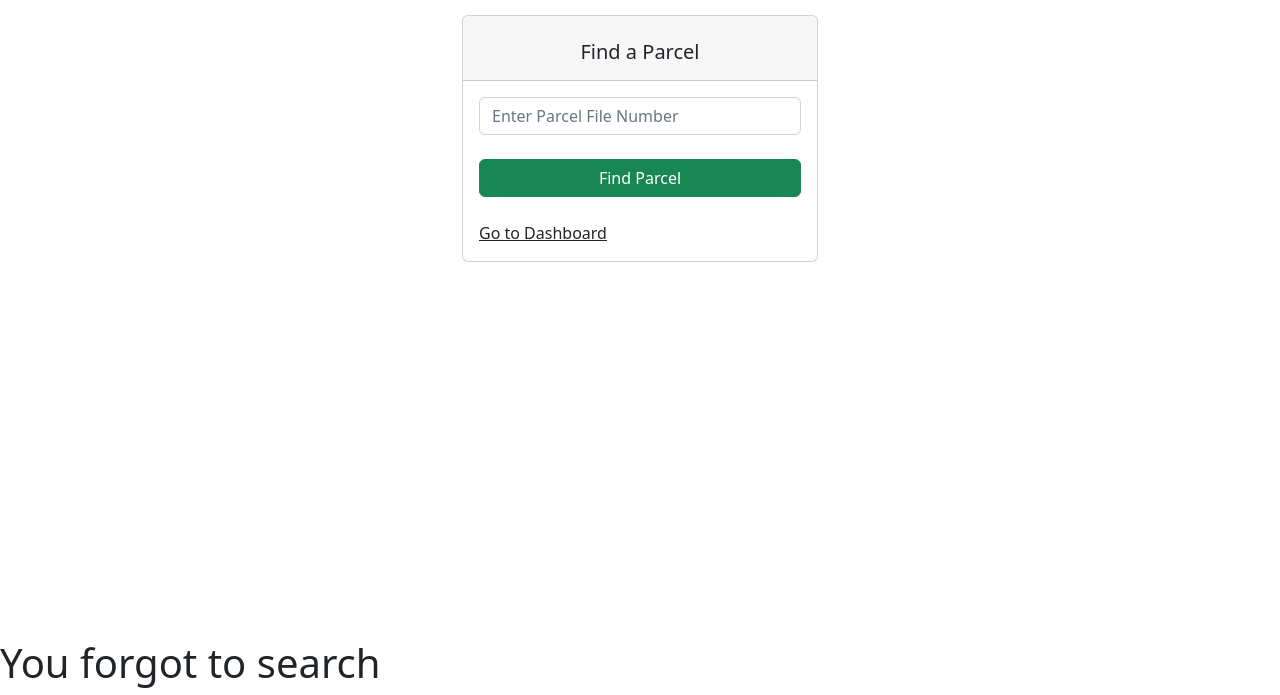
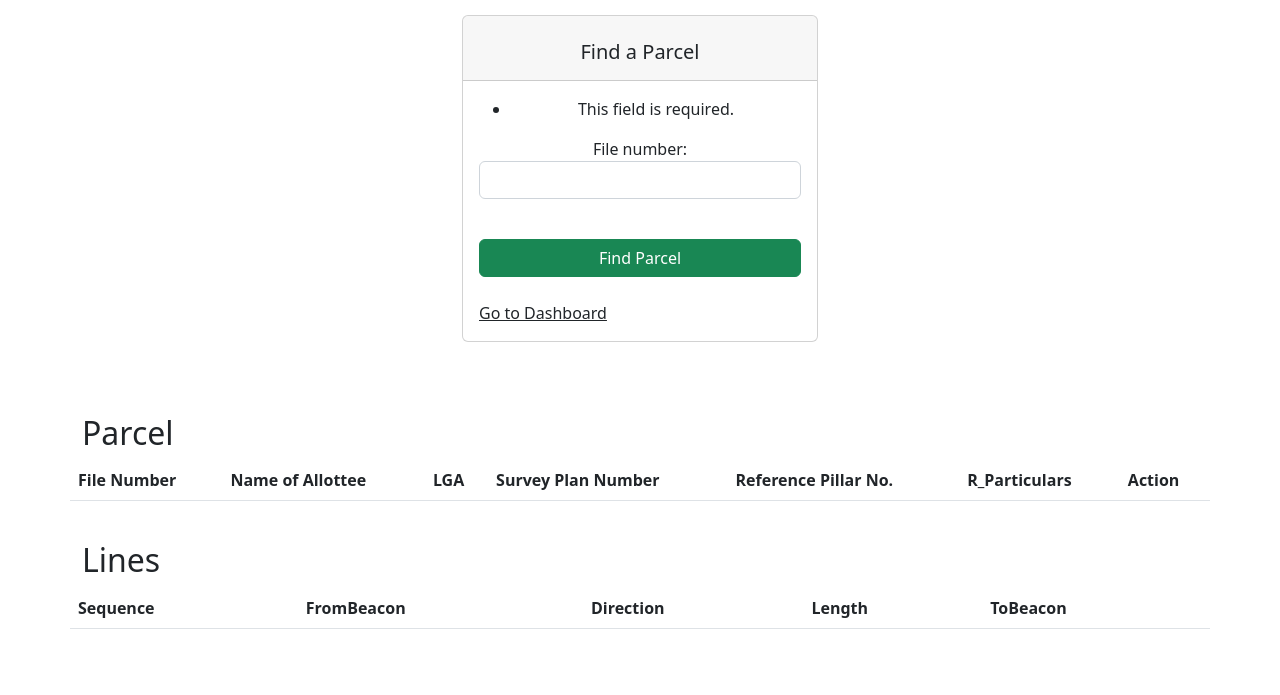
Before and after one commit to ojsys/abiagis, a Django app: page /search_page/ in a window 1280 px wide. Shown: the part 177-872 px from the top of the page. After the commit the page ends 806 px from the top, so only its background shows below. Run offline with Django 4.2, Linux system fonts and the light colour scheme; lists and menus that the app fills with data are empty; some libraries are stand-ins or nearby versions.

Commit message:
progress on the search view

```diff
--- a/abiagis/settings.py
+++ b/abiagis/settings.py
@@ -44,6 +44,7 @@
     'django.contrib.staticfiles',
     'account',
     'coapp',
+    'django_filters',
 ]
 
 CRISPY_ALLOWED_TEMPLATE_PACKS = 'bootstrap5'
--- /dev/null
+++ b/coapp/forms.py
@@ -0,0 +1,4 @@
+from django import forms
+
+class ParcelSearchForm(forms.Form):
+    file_number = forms.CharField(widget=forms.TextInput(attrs={'class': 'form-control'}))
--- a/coapp/templates/coapp/search_page.html
+++ b/coapp/templates/coapp/search_page.html
@@ -18,7 +18,7 @@
             <div class="container">
               <div class="row justify-content-center">
                 <div class="col-lg-5 text-center mx-auto">
-                  <h1 class="text-white mb-2 mt-5">Welcome!</h1>
+                  <h1 class="text-black mb-2 mt-5">SEARCH PARCEL</h1>
                   <p class="text-lead text-white"></p>
                 </div>
 
@@ -37,10 +37,10 @@
                   {% endif %}
 
                   <div class="card-body">
-                    <form role="form text-left" method='post' action="{% url 'search_page' %}">
+                    <form role="form text-left" method='GET' action="{% url 'search_page' %}">
                         {% csrf_token %}
                       <div class="text-center">
-                        <input type="search" class="form-control" name="q" placeholder="Enter Parcel File Number">
+                        {{ form.as_p }}
                       </div>
                       <div class="text-center">
                         <input type="submit" value="Find Parcel" class="btn btn-success w-100 my-4 mb-2">
@@ -51,15 +51,74 @@
                 </div>
               </div>
             </div>
+            <div class="row mt-5">
+                <h2 class="mt-4">Parcel</h2>
+                <table class="table">
+                    <thead>
+                      <tr>
+                        <th scope="col">File Number</th>
+                        <th scope="col">Name of Allottee</th>
+                        <th scope="col">LGA</th>
+                        <th scope="col">Survey Plan Number</th>
+                        <th scope="col">Reference Pillar No.</th>
+                        <th scope="col">R_Particulars</th>
+                        <th scope="col">Action</th>
+                      </tr>
+                    </thead>
+                    <tbody>
+                        {% for parcel in parcels %}
+
+                      <tr>
+                        <td>{{ parcel.FileNumber }}</td>
+                        <td>{{ parcel.Name_of_Allottee}}</td>
+                        <td>{{ parcel.LGA}}</td>
+                        <td>{{ parcel.Plan_No }}</td>
+                        <td>{{ parcel.Starting_Pillar_No}}</td>
+                        <td>{{ parcel.R_Particulars }}</td>
+                        <td><a href="{% url 'view_parcel' parcel.id %}">View Parcel</a></td>
+
+                      </tr>
+                      {% endfor %}
+
+                    </tbody>
+                </table>
+                <h2 class="mt-4">Lines</h2>
+                <table class="table">
+                    <thead>
+                      <tr>
+                        <th scope="col">Sequence</th>
+                        <th scope="col">FromBeacon</th>
+                        <th scope="col">Direction</th>
+                        <th scope="col">Length</th>
+                        <th scope="col">ToBeacon</th>
+
+                      </tr>
+                    </thead>
+                    <tbody>
+                        {% for line in lines %}
+
+                      <tr>
+                            <td>{{ line.Sequence }}</td>
+                            <td>{{ line.FromBeaconNo }}</td>
+                            <td>{{ line.Direction }}</td>
+                            <td>{{ line.Length }}</td>
+                            <td>{{ line.ToBeaconNo}}</td>
+
+
+                        {% endfor %}
+                      </tr>
+
+                    </tbody>
+                  </table>
+
+
+
+            </div>
+
           </div>
         </section>
 
-        {% if searched %}
 
-      <h1>You Searched for {{ searched }}</h1>
-    {% else %}
-      <h1>You forgot to search</h1>
-    {% endif %}
 
 
       </main>
--- a/coapp/urls.py
+++ b/coapp/urls.py
@@ -4,6 +4,6 @@
 
 urlpatterns = [
     path('', views.index, name='index'),
-    path('view_parcel/', views.view_parcel, name='view_parcel'),
+    path('view_parcel/<int:parcel_id>', views.view_parcel, name='view_parcel'),
     path('search_page/', views.search_page, name='search_page'),
 ]
--- a/coapp/views.py
+++ b/coapp/views.py
@@ -1,5 +1,5 @@
 from django.contrib.auth.decorators import login_required
-from django.shortcuts import render
+from django.shortcuts import render, get_object_or_404
 from django.db.models import Q
 from django.contrib.auth import get_user_model
 from .models import Parcel, Lines
@@ -8,6 +8,8 @@
 from reportlab.pdfgen import canvas
 from reportlab.lib.units import inch
 from reportlab.lib.pagesizes import letter
+from .forms import ParcelSearchForm
+from django.core.paginator import Paginator
 
 
 User = get_user_model()
@@ -69,15 +71,40 @@
 
 
 def search_page(request):
-    if request.method == 'POST':
-        searched = request.POST["q"]
-        return render(request, 'coapp/search_page.html', {'searched': searched})
-    else:
-        return render(request, 'coapp/search_page.html', {})
+    # file_number = request.GET.get('file_number')
+    # paginate = Paginator(Parcel.objects.all(), 1)
+    # page = request.GET.get('page')
+    # parcels = paginate.get_page(page)
+    # lands = Parcel.objects.all()
+    # if file_number:
+    #     lands = lands.filter(FileNumber__icontains=file_number)
+    # context = {
+    #     'form': ParcelSearchForm(),
+    #     'parcels': parcels,
+    #     'lines': Lines.objects.all(),
+    #     'lands': lands
+    # }
 
-def view_parcel(request):
+    form = ParcelSearchForm(request.GET)
+    parcels = []
+    lines = []
 
-    return render(request, 'coapp/view_parcel.html', {'parcel':parcel})
+    if form.is_valid():
+        file_number = form.cleaned_data['file_number']
+        parcels = Parcel.objects.filter(FileNumber__icontains=file_number)
+        lines = Lines.objects.all()
+
+    context = {
+        'form':form,
+        'parcels': parcels,
+        'lines':lines
+    }
+    return render(request, 'coapp/search_page.html', context)
+
+def view_parcel(request, parcel_id):
+    parcel_detail = get_object_or_404(Parcel, pk=parcel_id)
+    lines = get_object_or_404(Lines, pk=parcel_id)
+    return render(request, 'coapp/view_parcel.html', {'parcel_detail':parcel_detail, 'lines':lines})
 
 
 def preview_page(request):
```
Also changed, not shown: coapp/templates/coapp/view_parcel.html (+12 -4 lines).
